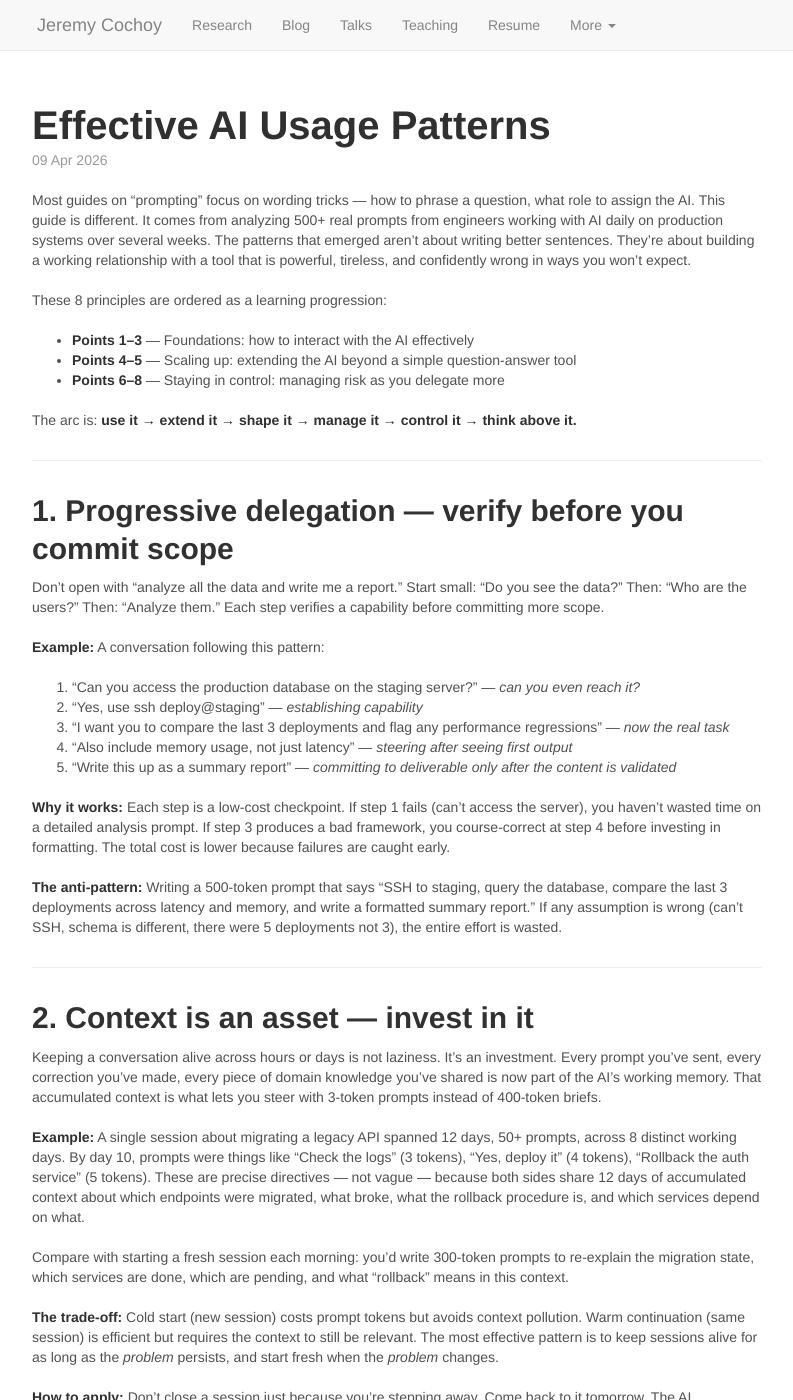
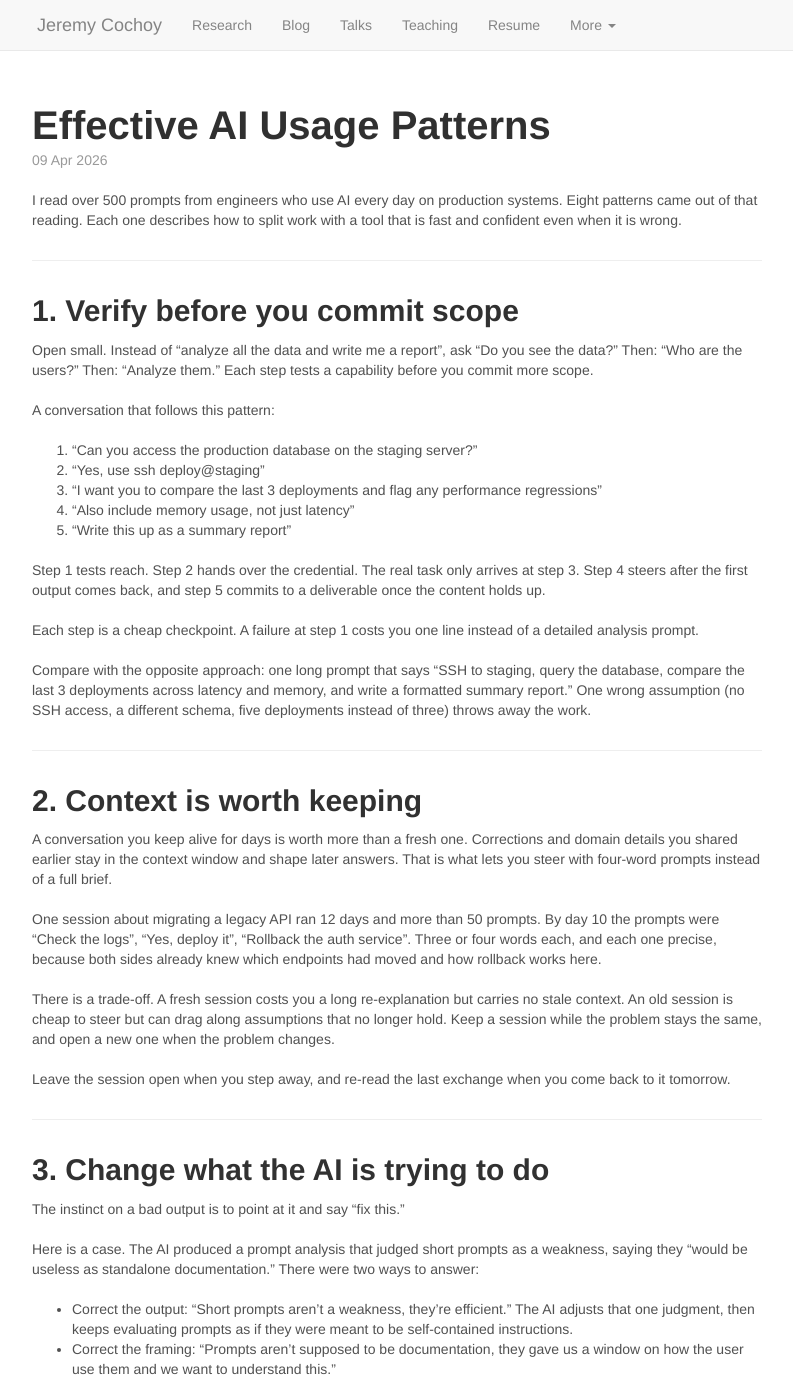
Before and after one commit to jeremycochoy/jeremycochoy.github.io, a Jekyll site: the page built from _posts/effective-ai-usage-patterns/2026-04-09-effective-ai-usage-patterns.md, in a window 1280 px wide and 1400 px high. Shown: the whole window, without its empty margins (243-1036 px from the left). Built offline with Jekyll 4.4.1, drawn with Linux system fonts in a browser that asks for light colours; nearby versions of some CDN libraries; formulas are drawn with MathJax 3; comment, search, counter and statistics services are not loaded; some of the changed text lies outside the part shown.

Commit message:
Copyedit "Effective AI Usage Patterns" to remove AI-sounding prose
Removes rhetorical scaffolding and ~30 sentences that carried no information. Every quoted prompt is preserved. Eight patterns kept as eight. Word count 1990 to 1510.

Co-Authored-By: Claude Opus 5 <noreply@anthropic.com>

```diff
--- a/_posts/effective-ai-usage-patterns/2026-04-09-effective-ai-usage-patterns.md
+++ b/_posts/effective-ai-usage-patterns/2026-04-09-effective-ai-usage-patterns.md
@@ -1,174 +1,143 @@
 ---
 layout: post
 title: "Effective AI Usage Patterns"
-description: "Principles derived from real-world prompt data — 8 patterns for building a productive working relationship with AI."
+description: "Eight patterns for working with AI, drawn from over 500 real engineering prompts."
 author: Jeremy Cochoy
 ---
 
-Most guides on "prompting" focus on wording tricks — how to phrase a question, what role to assign the AI. This guide is different. It comes from analyzing 500+ real prompts from engineers working with AI daily on production systems over several weeks. The patterns that emerged aren't about writing better sentences. They're about building a working relationship with a tool that is powerful, tireless, and confidently wrong in ways you won't expect.
-
-These 8 principles are ordered as a learning progression:
-
-- **Points 1–3** — Foundations: how to interact with the AI effectively
-- **Points 4–5** — Scaling up: extending the AI beyond a simple question-answer tool
-- **Points 6–8** — Staying in control: managing risk as you delegate more
-
-The arc is: **use it → extend it → shape it → manage it → control it → think above it.**
+I read over 500 prompts from engineers who use AI every day on production systems. Eight patterns came out of that reading. Each one describes how to split work with a tool that is fast and confident even when it is wrong.
 
 ---
 
-## 1. Progressive delegation — verify before you commit scope
+## 1. Verify before you commit scope
 
-Don't open with "analyze all the data and write me a report." Start small: "Do you see the data?" Then: "Who are the users?" Then: "Analyze them." Each step verifies a capability before committing more scope.
+Open small. Instead of "analyze all the data and write me a report", ask "Do you see the data?" Then: "Who are the users?" Then: "Analyze them." Each step tests a capability before you commit more scope.
 
-**Example:**
-A conversation following this pattern:
-1. "Can you access the production database on the staging server?" — *can you even reach it?*
-2. "Yes, use ssh deploy@staging" — *establishing capability*
-3. "I want you to compare the last 3 deployments and flag any performance regressions" — *now the real task*
-4. "Also include memory usage, not just latency" — *steering after seeing first output*
-5. "Write this up as a summary report" — *committing to deliverable only after the content is validated*
+A conversation that follows this pattern:
 
-**Why it works:**
-Each step is a low-cost checkpoint. If step 1 fails (can't access the server), you haven't wasted time on a detailed analysis prompt. If step 3 produces a bad framework, you course-correct at step 4 before investing in formatting. The total cost is lower because failures are caught early.
+1. "Can you access the production database on the staging server?"
+2. "Yes, use ssh deploy@staging"
+3. "I want you to compare the last 3 deployments and flag any performance regressions"
+4. "Also include memory usage, not just latency"
+5. "Write this up as a summary report"
 
-**The anti-pattern:**
-Writing a 500-token prompt that says "SSH to staging, query the database, compare the last 3 deployments across latency and memory, and write a formatted summary report." If any assumption is wrong (can't SSH, schema is different, there were 5 deployments not 3), the entire effort is wasted.
+Step 1 tests reach. Step 2 hands over the credential. The real task only arrives at step 3. Step 4 steers after the first output comes back, and step 5 commits to a deliverable once the content holds up.
+
+Each step is a cheap checkpoint. A failure at step 1 costs you one line instead of a detailed analysis prompt.
+
+Compare with the opposite approach: one long prompt that says "SSH to staging, query the database, compare the last 3 deployments across latency and memory, and write a formatted summary report." One wrong assumption (no SSH access, a different schema, five deployments instead of three) throws away the work.
 
 ---
 
-## 2. Context is an asset — invest in it
+## 2. Context is worth keeping
 
-Keeping a conversation alive across hours or days is not laziness. It's an investment. Every prompt you've sent, every correction you've made, every piece of domain knowledge you've shared is now part of the AI's working memory. That accumulated context is what lets you steer with 3-token prompts instead of 400-token briefs.
+A conversation you keep alive for days is worth more than a fresh one. Corrections and domain details you shared earlier stay in the context window and shape later answers. That is what lets you steer with four-word prompts instead of a full brief.
 
-**Example:**
-A single session about migrating a legacy API spanned 12 days, 50+ prompts, across 8 distinct working days. By day 10, prompts were things like "Check the logs" (3 tokens), "Yes, deploy it" (4 tokens), "Rollback the auth service" (5 tokens). These are precise directives — not vague — because both sides share 12 days of accumulated context about which endpoints were migrated, what broke, what the rollback procedure is, and which services depend on what.
+One session about migrating a legacy API ran 12 days and more than 50 prompts. By day 10 the prompts were "Check the logs", "Yes, deploy it", "Rollback the auth service". Three or four words each, and each one precise, because both sides already knew which endpoints had moved and how rollback works here.
 
-Compare with starting a fresh session each morning: you'd write 300-token prompts to re-explain the migration state, which services are done, which are pending, and what "rollback" means in this context.
+There is a trade-off. A fresh session costs you a long re-explanation but carries no stale context. An old session is cheap to steer but can drag along assumptions that no longer hold. Keep a session while the problem stays the same, and open a new one when the problem changes.
 
-**The trade-off:**
-Cold start (new session) costs prompt tokens but avoids context pollution. Warm continuation (same session) is efficient but requires the context to still be relevant. The most effective pattern is to keep sessions alive for as long as the *problem* persists, and start fresh when the *problem* changes.
-
-**How to apply:**
-Don't close a session just because you're stepping away. Come back to it tomorrow. The AI remembers everything. The 30 seconds of re-reading your last exchange saves 5 minutes of re-prompting.
+Leave the session open when you step away, and re-read the last exchange when you come back to it tomorrow.
 
 ---
 
-## 3. Correct the framing, not the output
+## 3. Change what the AI is trying to do
 
-When the AI produces an incorrect or unintended output, the instinct is to point at it and say "fix this."
+The instinct on a bad output is to point at it and say "fix this."
 
-**Example:**
-The AI produced a prompt analysis that judged short prompts as a weakness ("would be useless as standalone documentation"). There were two options:
+Here is a case. The AI produced a prompt analysis that judged short prompts as a weakness, saying they "would be useless as standalone documentation." There were two ways to answer:
 
-- **Correct the output:** "Short prompts aren't a weakness, they're efficient." — the AI adjusts that one judgment, but keeps evaluating prompts as if they were supposed to be self-contained instructions.
-- **Correct the framing:** "Prompts aren't supposed to be documentation, they gave us a window on how the user use them and we want to understand this."
+- Correct the output: "Short prompts aren't a weakness, they're efficient." The AI adjusts that one judgment, then keeps evaluating prompts as if they were meant to be self-contained instructions.
+- Correct the framing: "Prompts aren't supposed to be documentation, they gave us a window on how the user use them and we want to understand this."
 
-The first feels like it fixes the problem. But the AI still thinks prompts should be judged by conventional quality standards — it just makes an exception for length. The second — a single sentence — changed the entire analytical framework. The AI re-derived all conclusions from the corrected premise, including ones not yet produced.
+The second answer changed the whole analysis. The AI re-derived its conclusions from the corrected premise, including ones it had not produced yet.
 
-**Why it works:**
-The output is a symptom. The AI's mental model is the cause. Fixing the output patches one symptom; fixing the mental model fixes all downstream outputs at once.
+Correcting an output changes that one answer, while correcting the premise changes everything that follows from it.
 
-**How to apply:**
-When the AI gets something wrong, ask yourself: is the output wrong, or is its understanding of what I want wrong? If the latter, state what it should be thinking about, not what it should be writing.
+So before you retype the request, check which one is wrong: the answer, or the AI's idea of what you want. If it is the second, say what it should be aiming at.
 
 ---
 
-## 4. Async operator pattern — the AI works while you don't
+## 4. Let it work while you are away
 
-The AI can run background tasks, monitor processes, and check periodically. Treating it as a persistent operator — not a synchronous call-response tool — multiplies your effective working hours.
+The AI can run a task in the background and keep checking on it while you do something else. Treat it as an operator that stays on duty.
 
-**Example:**
-Patterns like:
-- "Run the full regression suite. Check every 20 minutes — if a test fails, investigate but don't push any fix until I review."
+Prompts of this kind:
+
+- "Run the full regression suite. Check every 20 minutes. If a test fails, investigate but don't push any fix until I review."
 - "Good morning. Did the overnight migration finish? Show me the error count."
 - "Start the deployment. Monitor the health checks for 3 hours, and rollback if error rate exceeds 1%."
 
-The user kicks off long-running tasks, then steps away. The AI monitors, and the user comes back to results.
+A working day then has a shape. A short burst of prompts to set the task up and steer it. Then hours, or a night, with no contact. Then a check-in, "How is it going?" or "Check on them", and either another burst or a final "merge and deploy."
 
-**The rhythm:**
-Burst of rapid interaction (5-10 prompts in 30 minutes to set up and steer) → async gap (hours or overnight, AI working) → brief check-in ("How is it going?", "Check on them") → either another burst or a final "merge and deploy."
-
-**How to apply:**
-When you have a long-running task (training, deployment, data processing), don't sit and wait. Tell the AI what to monitor and what to do if things go wrong, then come back later. The AI's time is cheaper than yours.
+On a long task such as a training run or a deployment, say what to monitor and what to do if it goes wrong, then leave.
 
 ---
 
-## 5. Guardrails before autonomy
+## 5. Write the rules down before you delegate
 
-Before giving the AI freedom to act, establish the rules it must follow. This is not micromanagement — it's the opposite. By investing in constraints upfront (coding guidelines, TDD workflow, PR process, naming conventions), you can later delegate with minimal supervision because the AI operates within safe boundaries.
+Write the rules down first: coding guidelines, TDD workflow, PR process, naming conventions. Once they exist you can delegate with light supervision, because the AI has something to check itself against.
 
-**Example:**
-Before any feature work begins, the groundwork is laid:
+The setup prompts look like this:
+
 - "Please have a look at the README.md and the files loaded according to claude.md. Is there an explicit mention of TDD approach?"
 - "Please add to our readme guideline that we should not define private functions or methods unless it is really a technical detail"
 - "Also create a CODING_STYLE.md and a CLAUDE.md file in this directory"
 - "Please add in README that new features are first merged against development and then development is merged to master"
 
-Once these exist, later sessions can say "follow the instructions in the coding style and readme docs" (30 tokens) instead of re-explaining the entire workflow (300 tokens). The guardrails also apply to other users and other AI sessions — they're a one-time investment with compounding returns.
-
-**The principle:**
-Autonomy without guardrails is dangerous. Guardrails without autonomy is micromanagement. The most effective pattern is: invest heavily in rules once, then delegate freely.
+After that, a later session only needs "follow the instructions in the coding style and readme docs" instead of a full description of the workflow. The same files apply to other people and to other AI sessions, so you write them once.
 
 ---
 
 ## 6. Explicit action gates
 
-Create deliberate pause points where the AI must report before executing. This prevents costly mistakes in high-stakes operations.
+Create pause points where the AI must report before it executes.
 
-**Example:**
 - "Only study, do not write code for now"
 - "Don't act, only answer"
 - "You will wait for my green light before merging anything"
 - "Don't forget to git commit at the key step of your process"
 - "I won't be answering for several hours, and I want to be back with the repository ready to review"
 
-These gates create a two-phase workflow: *think, then act* — with a human checkpoint in between. The AI explores, proposes, analyzes — then waits. The human reviews, adjusts, approves — then the AI executes.
+A gate splits the work in two. The AI investigates and proposes, then stops. You review and approve, then it runs.
 
-**When to gate:**
-- Before any production change (deployment, database modification, model disabling)
-- Before irreversible actions (merging PRs, deleting data)
-- When the problem is not yet well understood ("read first, then we decide")
-- When you're stepping away and want to review before the AI acts further
+Gate before:
 
-**The anti-pattern:**
-Giving the AI a long chain of actions with no checkpoints: "analyze, implement, test, merge, deploy." If step 2 goes wrong, steps 3-5 compound the error.
+- Any production change (deployment, database modification, model disabling)
+- Any irreversible action (merging PRs, deleting data)
+- Any problem you do not yet understand ("read first, then we decide")
+- Any period when you step away and want to review before the AI acts further
+
+Without a gate you get a long chain of actions and no checkpoints: "analyze, implement, test, merge, deploy." If step 2 goes wrong, steps 3 to 5 build on the error.
 
 ---
 
-## 7. Human judgment at decision points
+## 7. Judgment stays with you
 
-Use the AI for data gathering, analysis, and execution — but keep the decisions for yourself. The AI computes; you decide.
+Judgment is the most valuable thing you bring to the work, so ask the AI for numbers and options, then keep the decision yourself.
 
-**Example:**
-The pattern repeats consistently:
-- "Show me the benchmark results" → *AI produces table* → "Service B is clearly degraded, take it out of the load balancer"
+- "Show me the benchmark results", then, after reading the table, "Service B is clearly degraded, take it out of the load balancer"
 - "Show me the table again without the decommissioned services"
 - "Are you sure about 0.2ms average latency? That seems impossibly low for a cross-region call"
 - "How can the Q1 numbers include the March outage if the window ends February 28?"
 
-The user never says "decide which services to keep." They say "show me the data" and then make the call. When the AI presents numbers that don't make sense, the user challenges them — because the user has domain intuition that the AI lacks.
+The prompts ask "show me the data". The call itself, "decide which services to keep", stays with the user.
 
-**Why it matters:**
-The AI can process data faster, but it doesn't know what "unlikely" looks like in your domain. A 0.2ms cross-region latency might be mathematically valid but practically impossible. Only you know that. Keeping decision authority means the AI's mistakes get caught at review, not at deployment.
-
-**How to apply:**
-Ask for data, not decisions. Ask for options, not recommendations. When the AI presents results, apply your domain sense before acting. If something looks off, challenge it — the AI can be confidently wrong.
+The AI processes data faster than you do, but it does not know what "unlikely" looks like in your domain. A 0.2ms cross-region latency is arithmetically fine and physically impossible. Your review is what catches that.
 
 ---
 
 ## 8. Challenge the AI's reasoning
 
-Don't accept AI outputs at face value. Stress-test the logic, especially conclusions and causal claims.
+A model drifts into overconfidence easily, and it skips steps quietly. Read its conclusions and its causal claims with that in mind.
 
-**Example:**
-- "You're concluding the new cache layer caused the slowdown, but you only tested one configuration. How would you know it's the cache and not the serialization format?" The AI concluded from N=1. The user caught the logical flaw.
-- "Don't say 'further investigation needed for the cache layer' specifically. We could say the same about the thread pool or the connection timeout. The conclusion should be generic." The AI over-specified a conclusion that should have been generic.
-- "NaN is not a valid value here. We have data for every region. If you're getting NaN, your query is wrong." The AI produced missing values instead of recognizing a bug in its own computation.
-- "I never asked you to switch from the test window to the full history. This is wrong." The AI silently changed a parameter.
+- "You're concluding the new cache layer caused the slowdown, but you only tested one configuration. How would you know it's the cache and not the serialization format?" The AI had concluded from N=1.
+- "Don't say 'further investigation needed for the cache layer' specifically. We could say the same about the thread pool or the connection timeout. The conclusion should be generic." The AI had over-specified a conclusion.
+- "NaN is not a valid value here. We have data for every region. If you're getting NaN, your query is wrong." The AI reported missing values instead of finding the bug in its own query.
+- "I never asked you to switch from the test window to the full history. This is wrong." The AI had changed a parameter without saying so.
 
-**Why it matters:**
-The AI is fluent and confident. It will present wrong conclusions with the same tone as correct ones. The only defense is your own domain knowledge and critical thinking. Treating AI output as a draft to be reviewed, not a finished product, catches errors before they become actions.
+A wrong conclusion arrives in the same confident tone as a correct one. Read the output as a draft. Three things deserve a second look:
 
-**How to apply:**
-When the AI presents a conclusion, ask yourself: would I accept this reasoning from a junior engineer? If not, push back. Pay special attention to causal claims ("X caused Y"), edge cases in data, and silent assumption changes.
+- Causal claims, in the form "X caused Y"
+- Edge cases in the data
+- Parameters that changed without a word
```
